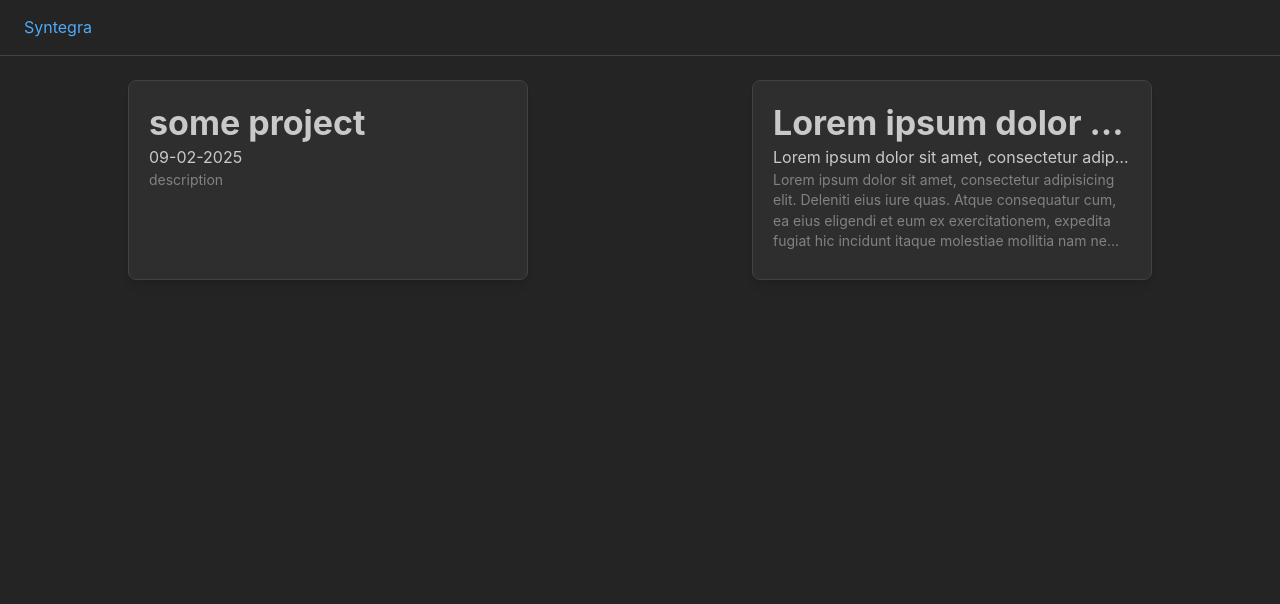
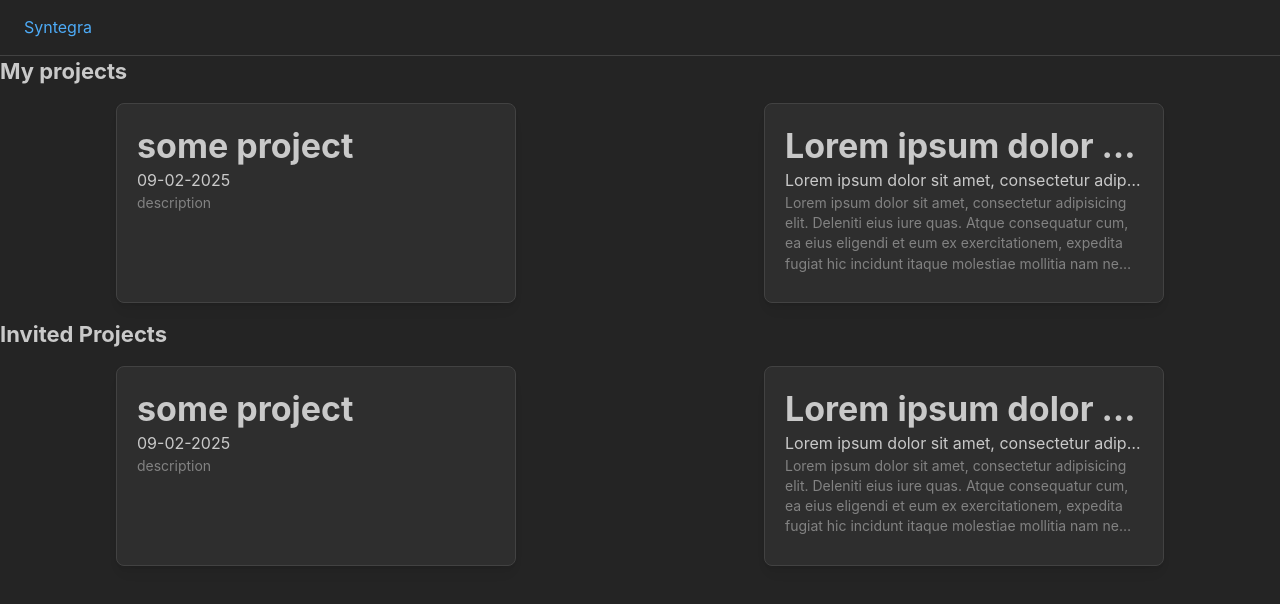
Before and after one commit to Oxule/Syntegra, a React (Vite) app in the folder frontend/: page / in a window 1280 px wide. Shown: the top 604 px of the page. Built offline with nearby package versions, Linux system fonts and the light colour scheme.

Commit message:
Frontend: Projects page split

```diff
--- a/frontend/src/Projects.jsx
+++ b/frontend/src/Projects.jsx
@@ -1,4 +1,4 @@
-import {Badge, Button, Card, Group, Title, Text} from "@mantine/core";
+import {Card, Title, Text} from "@mantine/core";
 
 function Projects() {
 
@@ -16,6 +16,8 @@ function Projects() {
 
     return (
         //TODO: fix grid layout
+        <>
+            <Title order={3} style={{marginBottom: "16px"}}>My projects</Title>
             <div className={"projects-grid"}>
                 <Project info={{
                     name: "some project",
@@ -30,6 +32,22 @@ function Projects() {
                     uuid: "123"
                 }}/>
             </div>
+            <Title order={3} style={{marginBottom: "16px", marginTop: "16px"}}>Invited Projects</Title>
+            <div className={"projects-grid"}>
+                <Project info={{
+                    name: "some project",
+                    description: "description",
+                    createdAt: "09-02-2025",
+                    uuid: "321"
+                }}/>
+                <Project info={{
+                    name: "Lorem ipsum dolor sit amet, consectetur adipisicing elit. Deleniti eius iure quas. Atque consequatur cum, ea eius eligendi et eum ex exercitationem, expedita fugiat hic incidunt itaque molestiae mollitia nam nemo nisi odit officia pariatur perferendis repellendus saepe, vitae. Dolores, facilis, molestiae. Corporis eveniet excepturi magni, non reprehenderit sequi voluptate.",
+                    description: "Lorem ipsum dolor sit amet, consectetur adipisicing elit. Deleniti eius iure quas. Atque consequatur cum, ea eius eligendi et eum ex exercitationem, expedita fugiat hic incidunt itaque molestiae mollitia nam nemo nisi odit officia pariatur perferendis repellendus saepe, vitae. Dolores, facilis, molestiae. Corporis eveniet excepturi magni, non reprehenderit sequi voluptate.",
+                    createdAt: "Lorem ipsum dolor sit amet, consectetur adipisicing elit. Deleniti eius iure quas. Atque consequatur cum, ea eius eligendi et eum ex exercitationem, expedita fugiat hic incidunt itaque molestiae mollitia nam nemo nisi odit officia pariatur perferendis repellendus saepe, vitae. Dolores, facilis, molestiae. Corporis eveniet excepturi magni, non reprehenderit sequi voluptate.",
+                    uuid: "123"
+                }}/>
+            </div>
+        </>
     )
 }
 
--- a/frontend/src/index.css
+++ b/frontend/src/index.css
@@ -1,10 +1,12 @@
 .projects-grid {
-    margin: 24px;
     display: grid;
     grid-template-columns: repeat(auto-fit, minmax(250px, 1fr));
     gap: 16px;
     justify-items: stretch;
 
+}
+.body{
+    padding: 24px;
 }
 .projects-card{
     min-width: 250px;
```
Lines whose indentation alone changed are shown as unchanged.
